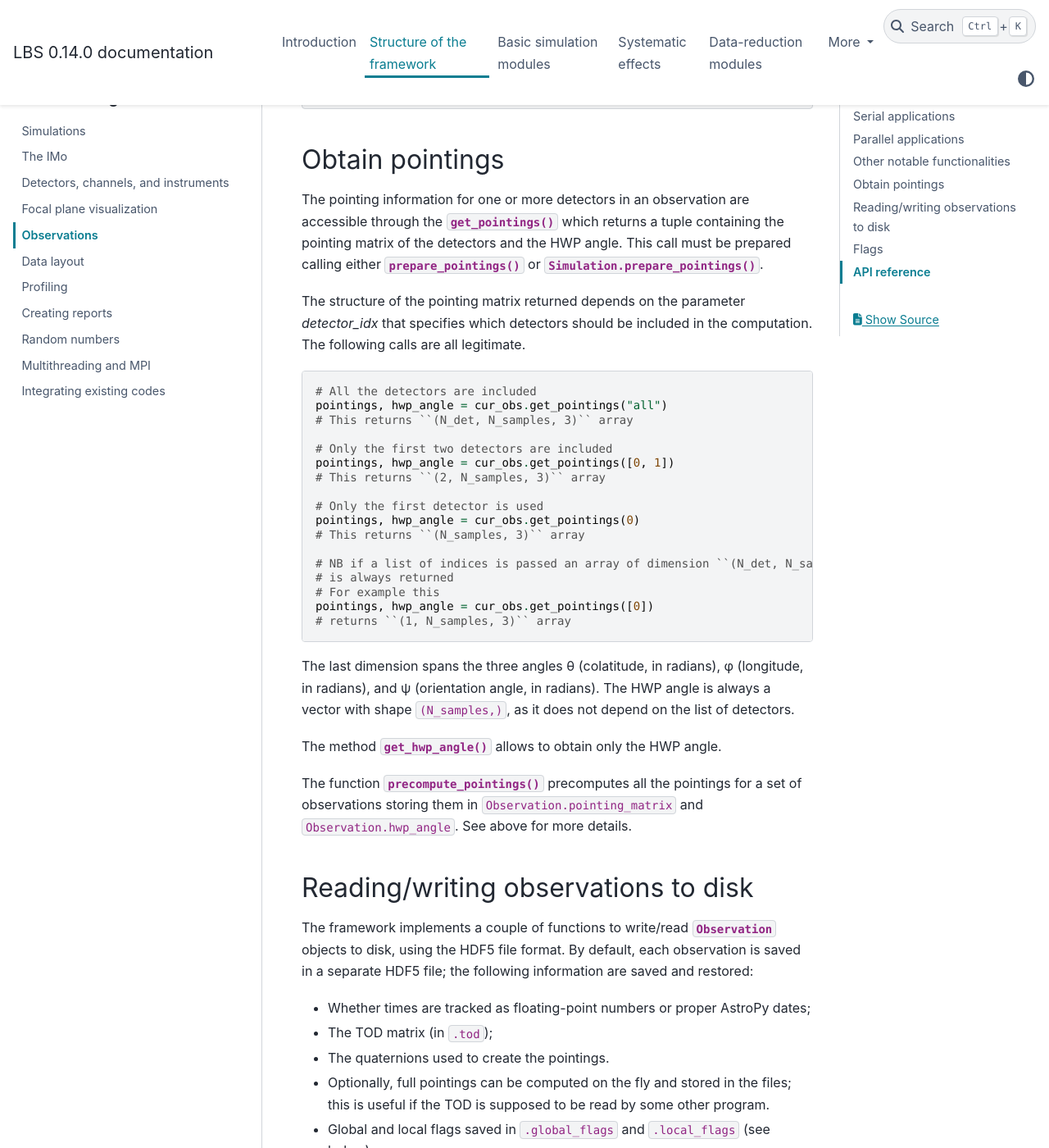
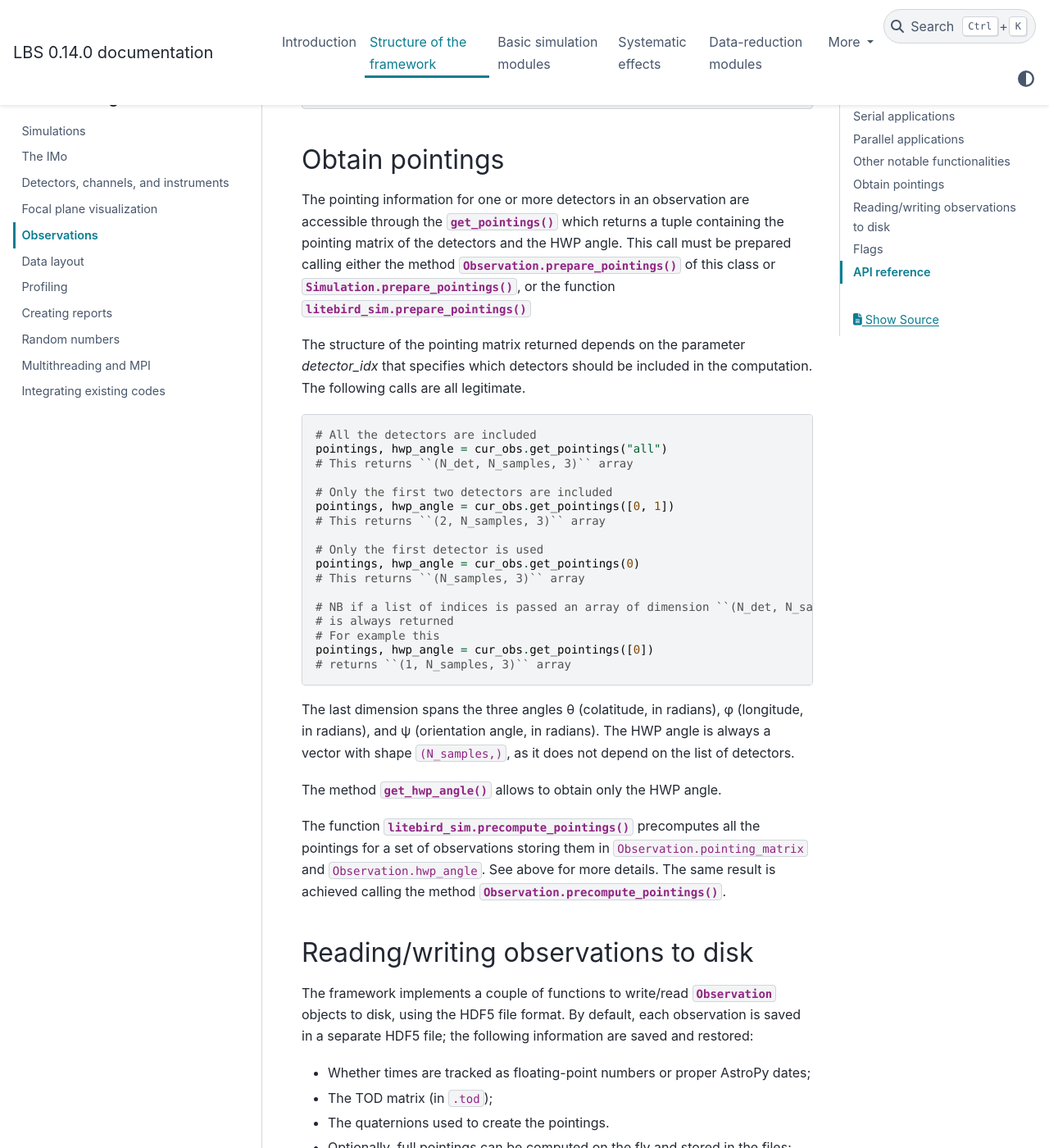
Before and after one commit to litebird/litebird_sim, a Sphinx documentation site: the page built from docs/source/observations.rst, in a window 1280 px wide and 1400 px high, scrolled down 10982 px. Shown: the whole window at 82% size. Built offline with Sphinx 7.4.7 and the PyData theme 0.15.4, drawn with Linux system fonts in a browser that asks for light colours.

Commit message:
fix documentation

```diff
--- a/docs/source/observations.rst
+++ b/docs/source/observations.rst
@@ -427,7 +427,8 @@ Obtain pointings
 The pointing information for one or more detectors in an observation are
 accessible through the :func:`.get_pointings` which returns a tuple containing
 the pointing matrix of the detectors and the HWP angle. This call must be prepared
-calling either :func:`.prepare_pointings` or :meth:`.Simulation.prepare_pointings`.
+calling either the method :meth:`.Observation.prepare_pointings` of this class or
+:meth:`.Simulation.prepare_pointings`, or the function :func:`litebird_sim.prepare_pointings`
 
 The structure of the pointing matrix returned depends on the parameter `detector_idx`
 that specifies which detectors should be included in the computation.
@@ -460,10 +461,10 @@ the list of detectors.
 
 The method :func:`.get_hwp_angle` allows to obtain only the HWP angle.
 
-The function :func:`.precompute_pointings()` precomputes all the pointings
+The function :func:`litebird_sim.precompute_pointings()` precomputes all the pointings
 for a set of observations storing them in ``Observation.pointing_matrix`` and
-``Observation.hwp_angle``. See above for more details.
-
+``Observation.hwp_angle``. See above for more details. The same result is achieved
+calling the method :meth:`.Observation.precompute_pointings()`.
 
 Reading/writing observations to disk
 ------------------------------------
```
Also changed, not shown: 1 other file.
